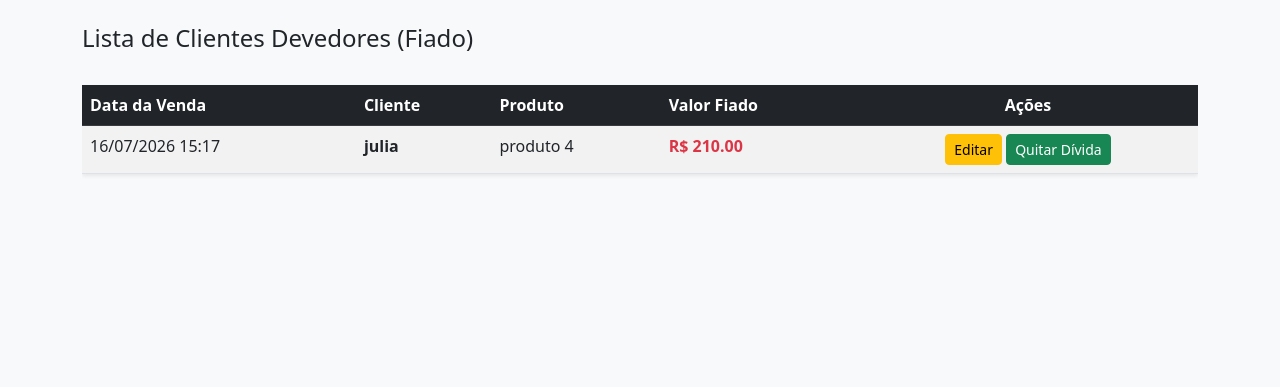
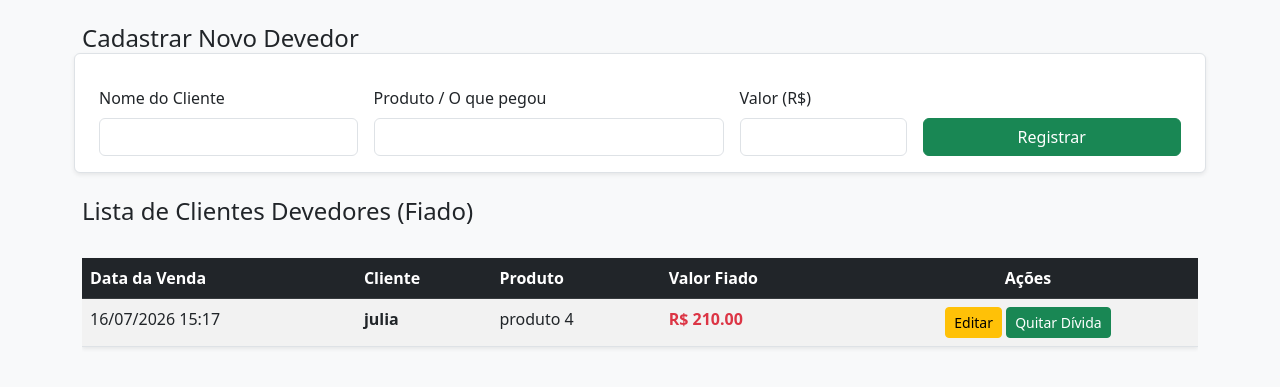
Before and after one commit to NicolasMikio-dev/ProjetoLoja, a Flask app: page /fiados in a window 1280 px wide. Shown: the part 56-443 px from the top of the page. Run offline with Flask 3, Linux system fonts and the light colour scheme; a user stored in the database is signed in; data comes from the database, SQL or seed files in the repository; both versions use the stored data as it was after the commit.

Commit message:
fiados atualizado

```diff
--- a/Sistema_Estoque_Teste-main/app.py
+++ b/Sistema_Estoque_Teste-main/app.py
@@ -213,9 +213,29 @@ def deletar_venda(id):
     db.session.commit()
     return redirect(url_for('registrarVendas'))
 
-@app.route('/fiados')
+@app.route('/fiados', methods=['GET', 'POST'])
 @login_required
 def fiados():
+    # NOVO: agora a página de fiados também aceita POST, permitindo
+    # cadastrar um devedor diretamente por aqui, sem depender da opção
+    # "Fiado" na página de registrar vendas. A data continua sendo
+    # gerada automaticamente pelo default=datetime.now do model Fiado.
+    if request.method == 'POST':
+        cliente = request.form['cliente'].strip()
+        produto_nome = request.form['produto_nome'].strip()
+        valor_fiado = float(request.form['valor_fiado'])
+
+        novo_fiado = Fiado(
+            cliente=cliente,
+            produto_nome=produto_nome,
+            valor_fiado=valor_fiado,
+            usuario_id=current_user.id
+        )
+        db.session.add(novo_fiado)
+        db.session.commit()
+        flash('Fiado registrado com sucesso!', 'success')
+        return redirect(url_for('fiados'))
+
     lista_fiados = Fiado.query.filter_by(usuario_id=current_user.id).order_by(Fiado.data_venda.desc()).all()
     return render_template('fiados.html', fiados=lista_fiados)
 
--- a/Sistema_Estoque_Teste-main/templates/fiados.html
+++ b/Sistema_Estoque_Teste-main/templates/fiados.html
@@ -43,7 +43,28 @@
         {% endif %}
         {% endwith %}
 
-        <h2 class="h4 mb-3">Lista de Clientes Devedores (Fiado)</h2>
+        <h2 class="h4 mb-3">Cadastrar Novo Devedor</h2>
+        <form method="POST" action="/fiados">
+            <div class="row g-3 align-items-end p-3 bg-white shadow-sm rounded border">
+                <div class="col-md-3">
+                    <label class="form-label">Nome do Cliente</label>
+                    <input type="text" name="cliente" class="form-control" required>
+                </div>
+                <div class="col-md-4">
+                    <label class="form-label">Produto / O que pegou</label>
+                    <input type="text" name="produto_nome" class="form-control" required>
+                </div>
+                <div class="col-md-2">
+                    <label class="form-label">Valor (R$)</label>
+                    <input type="number" step="0.01" min="0" name="valor_fiado" class="form-control" required>
+                </div>
+                <div class="col-md-3">
+                    <button type="submit" class="btn btn-success w-100">Registrar</button>
+                </div>
+            </div>
+        </form>
+
+        <h2 class="h4 mb-3 mt-4">Lista de Clientes Devedores (Fiado)</h2>
         <div class="table-responsive">
             <table class="table table-striped table-hover mt-3 bg-white shadow-sm">
                 <thead class="table-dark">
```
Also changed, not shown: Sistema_Estoque_Teste-main/instance/produtos.db.
